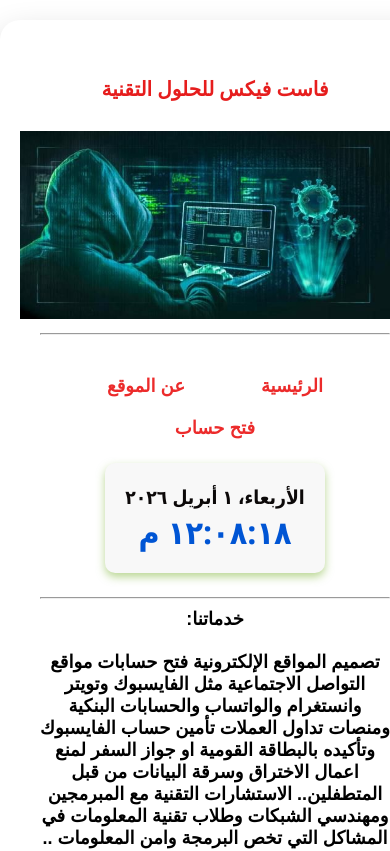
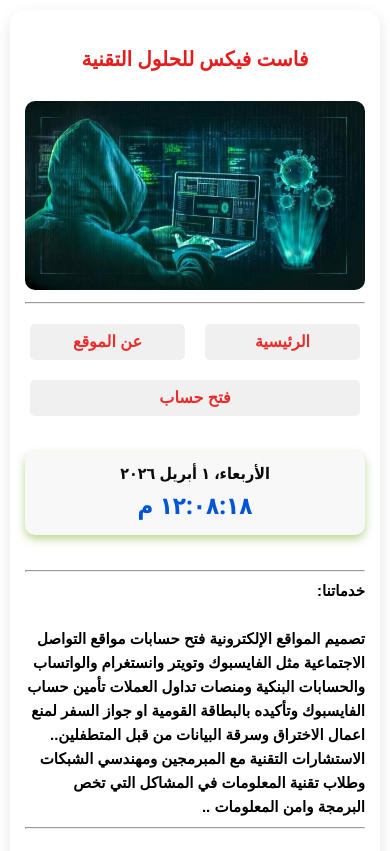
Before and after one commit to Green-tech1/Green-tech1.github.io, a plain HTML site: page index.html in a window 390 px wide. Shown: the top 851 px of the page. Drawn offline with Linux system fonts and the light colour scheme.

Commit message:
Enhance mobile responsiveness in index.html
Added responsive styles for mobile devices to improve layout and usability.

```diff
--- a/index.html
+++ b/index.html
@@ -228,7 +228,86 @@
     color: #ec2b2b;
     font-family: sans-serif;
 }
+/* تحسينات عامة لضمان التجاوب */
+* {
+    box-sizing: border-box;
+}
 
+@media screen and (max-width: 600px) {
+    /* 1. الحاوية الرئيسية: نلغي المسافات الكبيرة ونضبط العرض */
+    body {
+        padding: 10px;
+        min-height: 100vh; /* تقليل الارتفاع الافتراضي */
+    }
+
+    .contact-container {
+        padding: 20px 15px !important;
+        width: 100% !important;
+        border-radius: 15px !important;
+        box-shadow: 0 5px 15px rgba(0,0,0,0.1) !important;
+    }
+
+    /* 2. العنوان الرئيسي والروابط: نمنع خروج الروابط عن الشاشة */
+    h1 {
+        display: flex;
+        flex-wrap: wrap;
+        justify-content: center;
+        gap: 10px;
+        margin: 15px 0 !important;
+    }
+
+    h1 a {
+        margin: 5px !important;
+        font-size: 16px !important;
+        padding: 5px 10px;
+        background: #f0f0f0;
+        border-radius: 5px;
+        flex: 1 1 30%; /* جعل الروابط تتوزع بشكل متساوي */
+        text-align: center;
+    }
+
+    /* 3. الصور: منع الصور من تمديد الصفحة عرضياً */
+    img {
+        max-width: 100% !important;
+        height: auto !important;
+        border-radius: 10px;
+    }
+
+    /* 4. الساعة: تصغير الحجم لتناسب الشاشة الصغيرة */
+    #clock-container {
+        width: 100% !important;
+        padding: 10px !important;
+    }
+
+    #time {
+        font-size: 1.5rem !important;
+    }
+
+    #date {
+        font-size: 1rem !important;
+    }
+
+    /* 5. الفورم (النماذج): جعل الحقول بعرض الشاشة بالكامل */
+    textarea, input, select {
+        width: 100% !important;
+        font-size: 16px !important; /* حجم خط يمنع الزوم التلقائي في الآيفون */
+        margin-bottom: 15px !important;
+    }
+
+    button {
+        width: 100% !important;
+        padding: 15px !important;
+        font-size: 18px !important;
+    }
+
+    /* 6. نصوص الخدمات: تحسين القراءة */
+    strong {
+        font-size: 15px !important;
+        line-height: 1.6;
+        display: block;
+        text-align: right;
+    }
+}
 
     </style>
 
```
